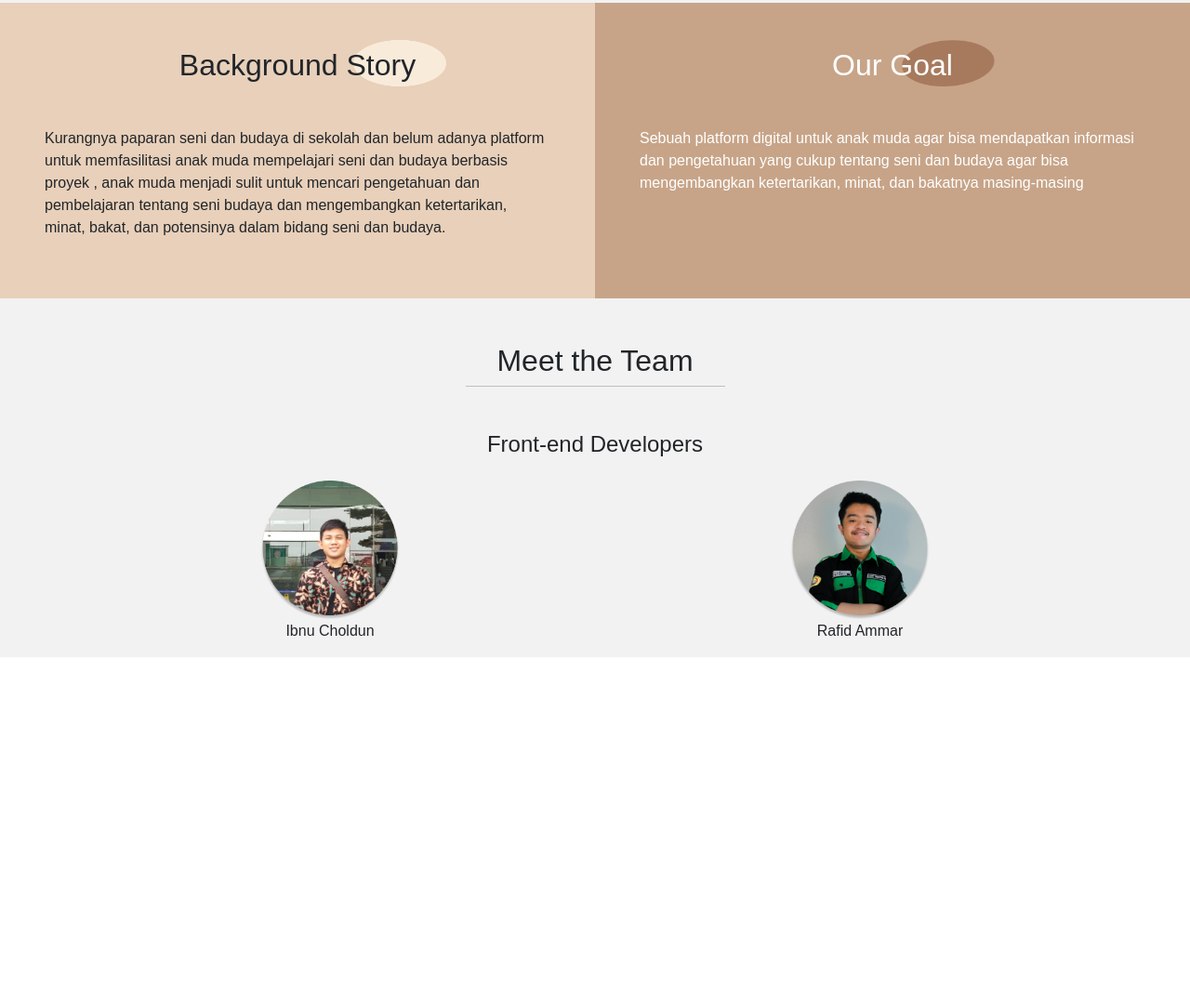
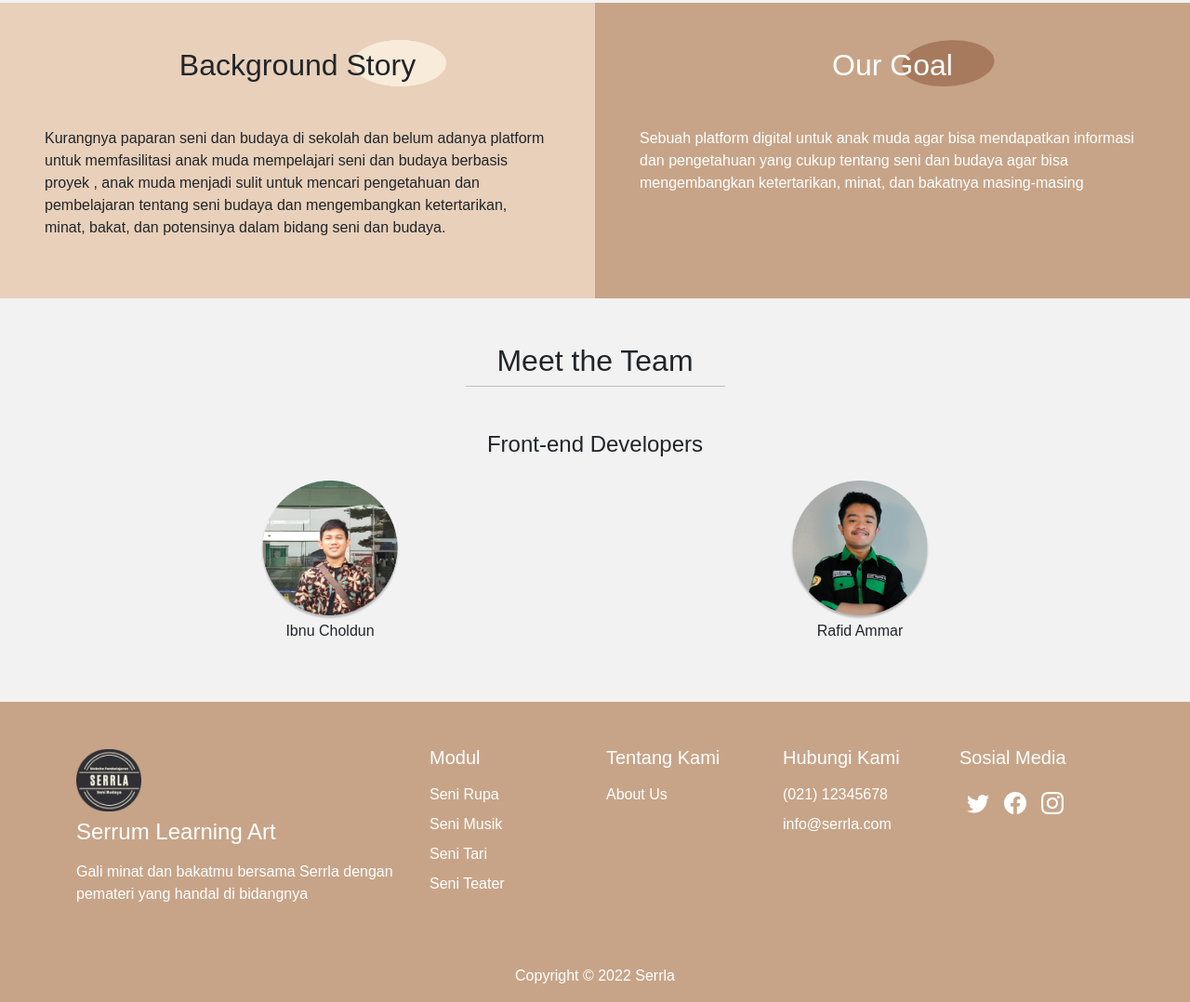
Before and after one commit to ibnucholdun/Group-Project-Web-Basic-Stage-CP-FE-26, a plain HTML site: page src/pages/About-Page/about.html in a window 1280 px wide. Shown: the part 358-1436 px from the top of the page at 93% size. Before the commit the page ends 1065 px from the top, so only its background shows below. Drawn offline with nearby package versions, Linux system fonts and the light colour scheme.

Commit message:
create footer in about page

```diff
--- a/src/pages/About-Page/about.html
+++ b/src/pages/About-Page/about.html
@@ -66,8 +66,8 @@
         </section>
 
         <section class="section-3">
-            <div class="container">
-                <h2 class="text-center pt-5">Meet the Team</h2>
+            <div class="container py-5">
+                <h2 class="text-center">Meet the Team</h2>
                 <hr class="w-25 m-0 mb-5 mx-auto">
                 <h4 class="text-center mb-4">Front-end Developers</h4>
                 <div class="row">
@@ -85,8 +85,50 @@
                     </div>
                 </div>
             </div>
-
         </section>
     </main>
+
+    <footer class="footer">
+        <div class="container">
+            <div class="row py-5">
+                <div class="col-md-4">
+                    <img src="/assets/icons/icon-serrla.png" alt="Logo" width="70px" class="d-inline-block align-text-top">
+                    <h4 class="footer-text pw-semibold h4 py-2">Serrum Learning Art</h4>
+                    <p class="pw-light">Gali minat dan bakatmu bersama Serrla dengan pemateri yang handal di bidangnya</p>
+                </div>
+                <div class="col-md-2">
+                    <h5 class="footer-text pw-semibold mb-3">Modul</h5>
+                    <ul class="p-0">
+                        <li class="mt-2"><a href="#" class="pw-light nav-link">Seni Rupa</a></li>
+                        <li class="mt-2"><a href="#" class="pw-light nav-link">Seni Musik</a></li>
+                        <li class="mt-2"><a href="#" class="pw-light nav-link">Seni Tari</a></li>
+                        <li class="mt-2"><a href="#" class="pw-light nav-link">Seni Teater</a></li>
+                    </ul>
+                </div>
+                <div class="col-md-2">
+                    <h5 class="footer-text pw-semibold mb-3">Tentang Kami</h5>
+                    <ul class="p-0">
+                        <li class="mt-2"><a href="#" class="pw-light nav-link">About Us</a></li>
+                    </ul>
+                </div>
+                <div class="col-md-2">
+                    <h5 class="footer-text pw-semibold mb-3">Hubungi Kami</h5>
+                    <ul class="p-0">
+                        <li class="mt-2"><a href="#" class="pw-light nav-link">(021) 12345678</a></li>
+                        <li class="mt-2"><a href="#" class="pw-light nav-link">info@serrla.com</a></li>
+                    </ul>
+                </div>
+                <div class="col-md-2">
+                    <h5 class="footer-text pw-semibold mb-3">Sosial Media</h5>
+                    <ul class="p-0 d-flex">
+                        <li class="m-2 "><a href="#" class="pw-light nav-link"><i class="bi bi-twitter h4"></i></a></li>
+                        <li class="m-2"><a href="#" class="pw-light nav-link"><i class="bi bi-facebook h4"></i></a></li>
+                        <li class="m-2"><a href="#" class="pw-light nav-link"><i class="bi bi-instagram h4"></i></a></li>
+                    </ul>
+                </div>
+            </div>
+        </div>
+        <p class="text-center m-0 pb-3">Copyright © 2022 Serrla</p>
+    </footer>
 </body>
 </html>
--- a/src/pages/About-Page/style/style.css
+++ b/src/pages/About-Page/style/style.css
@@ -86,6 +86,12 @@ nav{
     background-color: #F2F2F2;
 }
 
+/* FOOTER */
+.footer{
+    background-color: #C7A488;
+    color: #fff;
+}
+
 /* VECTOR */
 .vector1{
     position: absolute;
```
